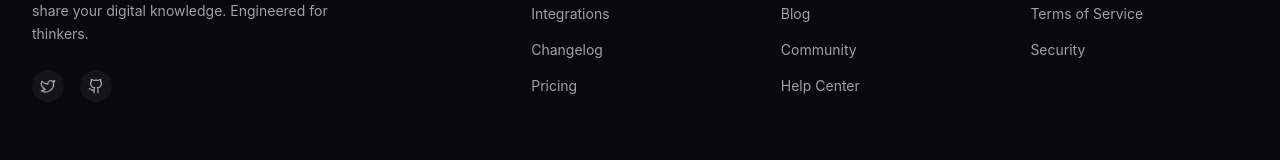
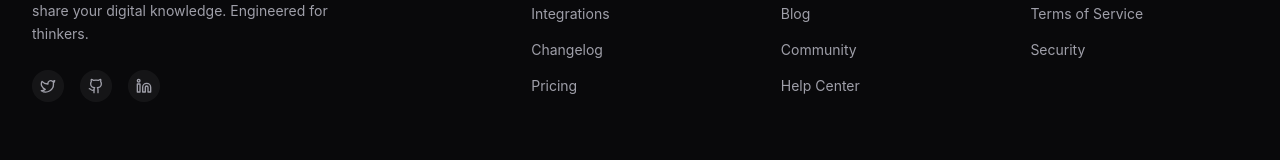
Before and after one commit to coder-Yash886/Brain-dock, a React app in the folder Frontend/: page / in a window 1280 px wide. Shown: the part 1754-1914 px from the top of the page. Built offline with nearby package versions, Linux system fonts and the light colour scheme; no server answers; the HTML template or start-up script is replaced by a standard one.

Commit message:
Add the github twiter and linkdin profile url

```diff
--- a/Frontend/src/pages/Landing.tsx
+++ b/Frontend/src/pages/Landing.tsx
@@ -1,5 +1,5 @@
 import { useNavigate } from 'react-router-dom';
-import { Brain, ArrowRight, Shield, Zap, Share2, Sparkles, Layers, Search, Github, Twitter as TwitterIcon } from 'lucide-react';
+import { Brain, ArrowRight, Shield, Zap, Share2, Sparkles, Layers, Search, Github, Twitter as TwitterIcon, Linkedin } from 'lucide-react';
 import { useState, useEffect } from 'react';
 
 const Landing = () => {
@@ -153,11 +153,14 @@ const Landing = () => {
                 The most elegant way to capture, organize, and share your digital knowledge. Engineered for thinkers.
               </p>
               <div className="flex items-center gap-4">
-                <a href="#" className="p-2 bg-white/5 rounded-full hover:bg-white/10 text-zinc-400 hover:text-white transition-colors">
+                <a href="https://x.com/YashK47662" className="p-2 bg-white/5 rounded-full hover:bg-white/10 text-zinc-400 hover:text-white transition-colors">
                   <TwitterIcon className="w-4 h-4" />
                 </a>
-                <a href="#" className="p-2 bg-white/5 rounded-full hover:bg-white/10 text-zinc-400 hover:text-white transition-colors">
+                <a href="https://github.com/coder-Yash886" className="p-2 bg-white/5 rounded-full hover:bg-white/10 text-zinc-400 hover:text-white transition-colors">
                   <Github className="w-4 h-4" />
+                </a>
+                <a href="https://www.linkedin.com/in/yash-kumar-2a7076325/" className="p-2 bg-white/5 rounded-full hover:bg-white/10 text-zinc-400 hover:text-white transition-colors">
+                  <Linkedin className="w-4 h-4" />
                 </a>
               </div>
             </div>
```
